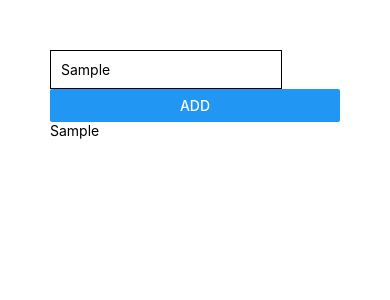
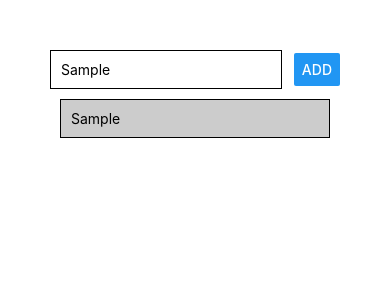
Before and after one commit to bomazani/nr-complete-guide, a React Native app: screen / in a window 390 px wide. Both pictures are taken after typing "Sample" into the empty fields and a click on the button "ADD". Shown: the top 300 px of the page. Built offline with nearby package versions, Linux system fonts and the light colour scheme.

Commit message:
Fixed another typo. Added ScrollView to the list component to allow manual scrolling if the list extends beyond the screen.

```diff
--- a/App.js
+++ b/App.js
@@ -1,5 +1,5 @@
 import React, { useState } from 'react';
-import { StyleSheet, Text, View, TextInput, Button } from 'react-native';
+import { StyleSheet, Text, View, TextInput, Button, ScrollView } from 'react-native';
 
 export default function App() {
   const [enteredGoal, setEnteredGoal] = useState('');
@@ -17,7 +17,7 @@
 
   return (
     <View style={styles.screen}>
-      <View stlye={styles.inputContainer}>
+      <View style={styles.inputContainer}>
         <TextInput
           placeholder="Course Goal"
           style={styles.input}
@@ -26,9 +26,9 @@
         />
         <Button title="ADD" onPress={addGoalHandler} />
       </View>
-      <View>
-        {courseGoals.map((goal) => <Text key={goal}>{goal}</Text>)}
-      </View>
+      <ScrollView >
+        {courseGoals.map((goal) => <View style={styles.listItem}><Text key={goal}>{goal}</Text></View>)}
+      </ScrollView>
     </View>
   );
 }
@@ -47,5 +47,12 @@
     borderColor: 'black',
     borderWidth: 1,
     padding: 10
+  },
+  listItem: {
+    padding: 10,
+    margin: 10,
+    backgroundColor: '#ccc',
+    borderColor: 'black',
+    borderWidth: 1
   }
 });
```
